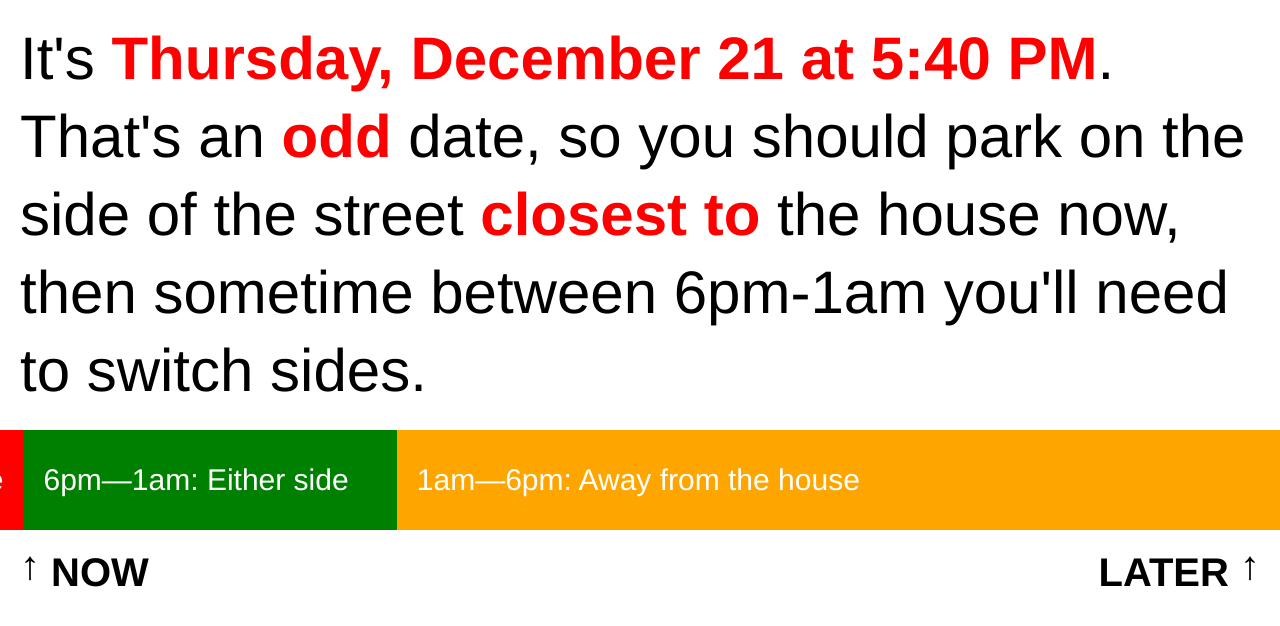
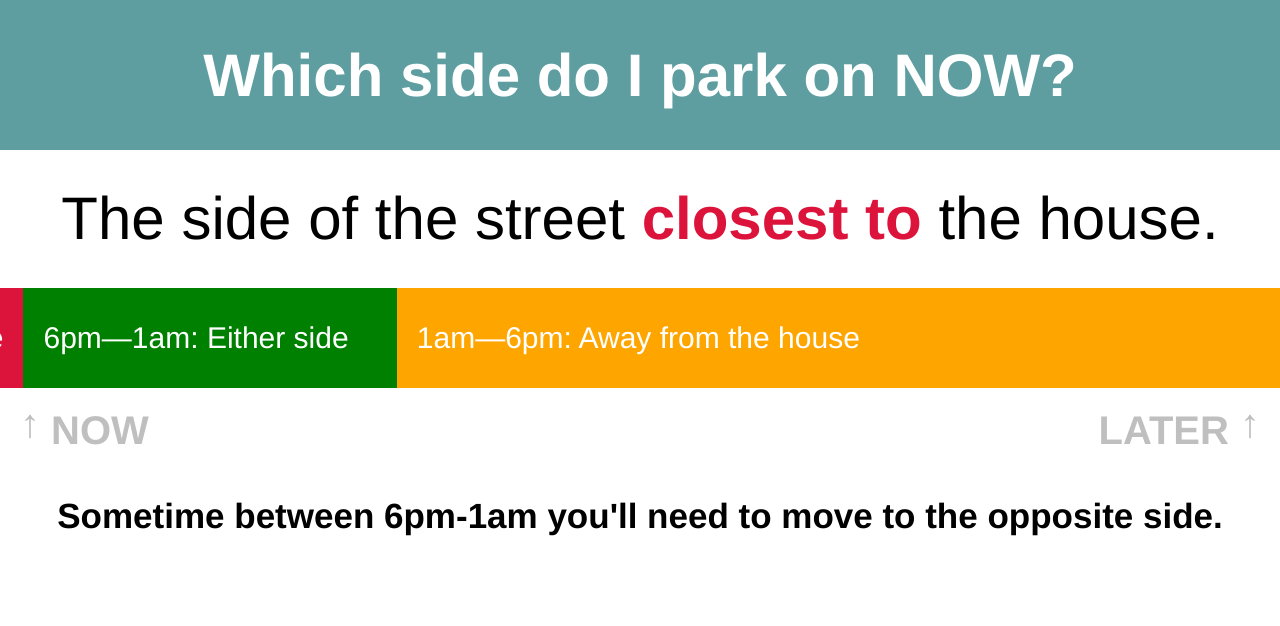
Before and after one commit to awestmoreland/oddevenparking.com, a PHP site: page / in a window 1280 px wide. Shown: the top 626 px of the page. Run offline with PHP 8.4, Linux system fonts and the light colour scheme.

Commit message:
Simplfied content and UI, updated color scheme

```diff
--- a/index.html
+++ b/index.html
@@ -4,33 +4,25 @@
   <meta charset="UTF-8">
   <meta name="viewport" content="width=device-width, initial-scale=1.0">
   <title>
-    Which side do I park on?
+    Which side do I park on NOW?
   </title>
   <link
     rel="stylesheet"
-    href="styles/styles.css"
+    href="styles/styles.css?1234"
   >
 </head>
 <body>
   <header class="page-header">
-    <p>
-      It's <span class="header-text-today"></span>.
+    <h1>
+      Which side do I park on NOW?
+    </h1>
+    <p class="text-side-specific">
+      The side of the street <span class="text-proximity-now"></span> the house.
     </p>
-    <p class="header-text-side-specific">
-      That's an <span class="header-text-odd-even-now"></span> date, so you should park on the side of the street <span class="header-text-proximity-now"></span> the house now, then sometime between 6pm-1am you'll need to switch sides.
-      <!-- This might sounds a bit weird between midnight and 1am, but that's an edge case 🤷 -->
+    <p class="text-side-agnostic">
+      You can park on
+      <span>either side</span>.
     </p>
-    <p class="header-text-side-agnostic">
-      You can park on either side right now, but you'll want to be on the side of the street <span class="header-text-proximity-next"></span> the house after 1am.
-
-      That's an <span class="header-text-odd-even-next"></span> date, so you should park on the side of the street <span class="header-text-proximity-next"></span> the house.
-    </p>
-    <!--
-      Plain English summary:
-      1am - 6pm:  Park on odd/even side now, but you'll need to switch sides before 1am tomorrow
-      6pm - 1am:  Park on either side right now, but you'll want to be on the even/odd side after 1am
-    -->
-
   </header>
 
   <div class="view">
@@ -148,7 +140,18 @@
 
   </div>
 
-  <script src="scripts/scripts.js"></script>
+  <footer>
+    <p>
+      <span class="text-move-required-true">
+        Sometime between 6pm-1am you'll need to move to the opposite side.
+      </span>
+      <span class="text-move-required-false">
+        You don't need to move tomorrow because that's also an odd date!
+      </span>
+    </p>
+  </footer>
+
+  <script src="scripts/scripts.js?1234"></script>
 
 </body>
 </html>
--- a/styles/styles.css
+++ b/styles/styles.css
@@ -3,8 +3,11 @@
   --phase-hours: 24;
   --any-hours: 7;
   --font-body: "Helvetica Neue", Helvetica, Arial, sans-serif;
+  --color-primary: black;
+  --color-negative: white;
+  --color-highlight: cadetblue;
   --phase-any-color: green;
-  --phase-odd-color: red;
+  --phase-odd-color: crimson;
   --phase-even-color: orange;
 }
 
@@ -30,29 +33,63 @@ body *:after {
 
 body {
   font-size: 1.5625vw;
+  text-align: center;
 }
 
-header {
-  padding: 1em;
+h1 {
+  display: flex;
+  font-size: 3em;
+  height: 2.5em;
+  justify-content: center;
+  align-items: center;
+  background: var(--color-highlight);
+  color: var(--color-negative);
 }
+
 header p {
   font-size: 3em;
   line-height: 1.3;
+  margin: 0.5em 0;
 }
 header span[class] {
   font-weight: bold;
 }
-header[data-side-matters=true] .header-text-side-agnostic {
+[data-date-is-even=true] header span[class] {
+  color: var(--phase-even-color);
+}
+[data-date-is-even=false] header span[class] {
+  color: var(--phase-odd-color);
+}
+
+[data-side-matters=true] .text-side-agnostic {
   display: none;
 }
-header[data-side-matters=false] .header-text-side-specific {
+
+[data-side-matters=false] .text-side-specific {
   display: none;
 }
-header.is-odd span[class] {
-  color: var(--phase-odd-color);
+
+.text-move-required-false {
+  display: none;
 }
-header.is-even span[class] {
-  color: var(--phase-even-color);
+
+[data-move-required=false] .text-move-required-true {
+  display: none;
+}
+[data-move-required=false] .text-move-required-false {
+  display: block;
+  color: var(--color-highlight);
+}
+
+footer {
+  padding: 1em;
+}
+footer p {
+  font-size: 1.75em;
+  line-height: 1.3;
+}
+footer span[class] {
+  font-weight: bold;
 }
 
 .view {
@@ -69,6 +106,7 @@ header.is-even span[class] {
   font-size: 2em;
   font-weight: bold;
   text-transform: uppercase;
+  opacity: 0.25;
 }
 .view footer span:first-child:before, .view footer span:last-child:after {
   content: "↑";
@@ -81,7 +119,7 @@ header.is-even span[class] {
   display: flex;
   justify-content: flex-start;
 }
-.phases[data-current-date=even] {
+[data-date-is-even=true] .phases {
   flex-direction: row-reverse;
   justify-content: flex-end;
 }
@@ -89,6 +127,7 @@ header.is-even span[class] {
 [class^=phase-] {
   flex: 0 0 50%;
   display: flex;
+  justify-content: flex-start;
   height: 5em;
 }
 [class^=phase-] [class^=location] {
@@ -96,7 +135,7 @@ header.is-even span[class] {
   display: flex;
   align-items: center;
   flex: 1;
-  color: #fff;
+  color: var(--color-negative);
   padding-inline: 1em;
 }
 [class^=phase-] [class^=location] .details {
@@ -119,7 +158,7 @@ header.is-even span[class] {
   position: relative;
   width: 2px;
   height: 1em;
-  background: #000;
+  background: var(--color-primary);
 }
 [class^=phase-] [class^=location] .delineations li::after {
   position: absolute;
@@ -142,4 +181,4 @@ header.is-even span[class] {
   background: var(--phase-even-color);
 }
 
-/*# sourceMappingURL=data:application/json;charset=utf-8,%7B%22version%22:3,%22sourceRoot%22:%22%22,%22sources%22:%5B%22styles.scss%22%5D,%22names%22:%5B%5D,%22mappings%22:%22;AAAA;EACE;EACA;EACA;EACA;EACA;EACA;;;AAGF;AAAA;EAEE;EACA;EACA;EACA;EACA;;AAEA;AAAA;AAAA;AAAA;AAAA;AAAA;EAGE;EACA;EACA;EACA;;;AAIJ;EACE;;;AAGF;EACE;;AAEA;EACE;EACA;;AAGF;EACE;;AAIA;EACE;;AAKF;EACE;;AAKF;EACE;;AAKF;EACE;;;AAQN;EACE;EAEA;EACA;;AAGA;EACE;EACA;EACA;;AAEA;EACE;EACA;EACA;;AAEA;EAGE;EACA;EACA;;;AAMR;EACE;EACA;EACA;;AAEA;EACE;EACA;;;AAMJ;EACE;EACA;EACA;;AAMA;EACE;EACA;EACA;EACA;EACA;EACA;;AAEA;EACE;EACA;EACA;;AAOF;EACE;EACA;EACA;EACA;EACA;EACA;EACA;EACA;EACA;;AAEA;EACE;EACA;EACA;EACA;;AAEA;EACE;EACA;EACA;EACA;EACA;EACA;EACA;;AAOR;EACE;EACA;EACA;;AAGF;EACE;;AAGF;EACE%22,%22file%22:%22styles.css%22%7D */
+/*# sourceMappingURL=data:application/json;charset=utf-8,%7B%22version%22:3,%22sourceRoot%22:%22%22,%22sources%22:%5B%22styles.scss%22%5D,%22names%22:%5B%5D,%22mappings%22:%22;AAAA;EACE;EACA;EACA;EACA;EACA;EACA;EACA;EACA;EACA;;;AAGF;AAAA;EAEE;EACA;EACA;EACA;EACA;;AAEA;AAAA;AAAA;AAAA;AAAA;AAAA;EAGE;EACA;EACA;EACA;;;AAIJ;EACE;EACA;;;AAGF;EACE;EACA;EACA;EACA;EACA;EACA;EACA;;;AAKA;EACE;EACA;EACA;;AAGF;EACE;;AAIA;EACE;;AAKF;EACE;;;AAOJ;EACE;;;AAKF;EACE;;;AAIJ;EACE;;;AAIA;EACE;;AAGF;EACE;EACA;;;AAOJ;EACE;;AAEA;EACE;EACA;;AAGF;EACE;;;AAIJ;EACE;EACA;EACA;;AAEA;EACE;EACA;EACA;;AAEA;EACE;EACA;EACA;EACA;;AAEA;EAGE;EACA;EACA;;;AAMR;EACE;EACA;EACA;;AAEA;EACE;EACA;;;AAMJ;EACE;EACA;EACA;EACA;;AAMA;EACE;EACA;EACA;EACA;EACA;EACA;;AAEA;EACE;EACA;EACA;;AAOF;EACE;EACA;EACA;EACA;EACA;EACA;EACA;EACA;EACA;;AAEA;EACE;EACA;EACA;EACA;;AAEA;EACE;EACA;EACA;EACA;EACA;EACA;EACA;;AAOR;EACE;EACA;EACA;;AAGF;EACE;;AAGF;EACE%22,%22file%22:%22styles.css%22%7D */
--- a/styles/styles.scss
+++ b/styles/styles.scss
@@ -2,8 +2,11 @@
   --phase-hours: 24;
   --any-hours: 7;
   --font-body: "Helvetica Neue", Helvetica, Arial, sans-serif;
+  --color-primary: black;
+  --color-negative: white;
+  --color-highlight: cadetblue;
   --phase-any-color: green;
-  --phase-odd-color: red;
+  --phase-odd-color: crimson;
   --phase-even-color: orange;
 }
 
@@ -27,54 +30,92 @@ body {
 
 body {
   font-size: 1.5625vw;
+  text-align: center;
+}
+
+h1 {
+  display: flex;
+  font-size: 3em;
+  height: 2.5em;
+  justify-content: center;
+  align-items: center;
+  background: var(--color-highlight);
+  color: var(--color-negative);
 }
 
 header {
+
+  p {
+    font-size: 3em;
+    line-height: 1.3;
+    margin: 0.5em 0;
+  }
+
+  span[class] {
+    font-weight: bold;
+  }
+
+  [data-date-is-even="true"] & {
+    span[class] {
+      color: var(--phase-even-color);
+    }
+  }
+
+  [data-date-is-even="false"] & {
+    span[class] {
+      color: var(--phase-odd-color);
+    }
+  }
+
+}
+
+[data-side-matters="true"] {
+  .text-side-agnostic {
+    display: none;
+  }
+}
+
+[data-side-matters="false"] {
+  .text-side-specific {
+    display: none;
+  }
+}
+
+.text-move-required-false {
+  display: none;
+}
+
+[data-move-required="false"] {
+  .text-move-required-true {
+    display: none;
+  }
+
+  .text-move-required-false {
+    display: block;
+    color: var(--color-highlight);
+  }
+}
+
+
+
+
+footer {
   padding: 1em;
 
   p {
-    font-size: 3em;
+    font-size: 1.75em;
     line-height: 1.3;
   }
 
   span[class] {
     font-weight: bold;
   }
-
-  &[data-side-matters="true"] {
-    .header-text-side-agnostic {
-      display: none;
-    }
-  }
-
-  &[data-side-matters="false"] {
-    .header-text-side-specific {
-      display: none;
-    }
-  }
-
-  &.is-odd {
-    span[class] {
-      color: var(--phase-odd-color);
-    }
-  }
-
-  &.is-even {
-    span[class] {
-      color: var(--phase-even-color);
-    }
-  }
-
-
-
 }
 
 .view {
   position: relative;
-  // width: 90%;
   margin: 0 auto;
   overflow: hidden;
-  // border: solid 4px #000;
 
   footer {
     display: flex;
@@ -85,6 +126,7 @@ header {
       font-size: 2em;
       font-weight: bold;
       text-transform: uppercase;
+      opacity: 0.25;
 
       &:first-child:before,
       &:last-child:after {
@@ -102,7 +144,7 @@ header {
   display: flex;
   justify-content: flex-start;
 
-  &[data-current-date="even"] {
+  [data-date-is-even="true"] & {
     flex-direction: row-reverse;
     justify-content: flex-end;
   }
@@ -113,6 +155,7 @@ header {
 [class^=phase-] {
   flex: 0 0 50%;
   display: flex;
+  justify-content: flex-start;
   height: 5em;
 
   &.phase-odd {}
@@ -124,7 +167,7 @@ header {
     display: flex;
     align-items: center;
     flex: 1;
-    color: #fff;
+    color: var(--color-negative);
     padding-inline: 1em;
 
     .details {
@@ -152,7 +195,7 @@ header {
         position: relative;
         width: 2px;
         height: 1em;
-        background: #000;
+        background: var(--color-primary);
 
         &::after {
           position: absolute;
```
Also changed, not shown: scripts/scripts.js (+15 -26 lines).
